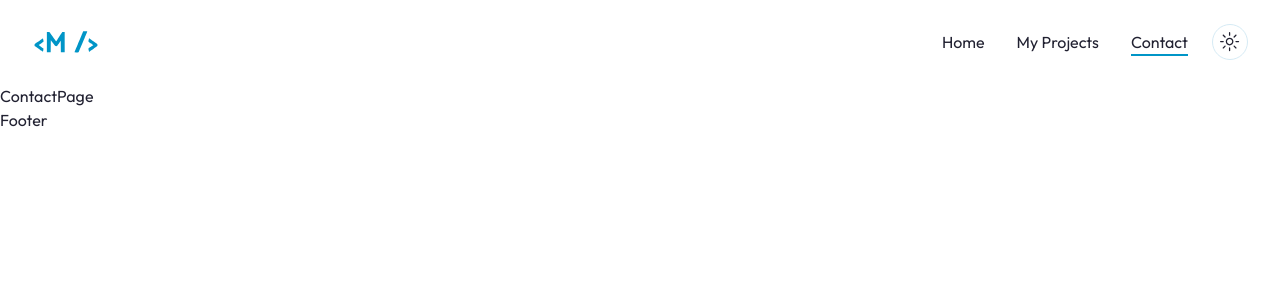
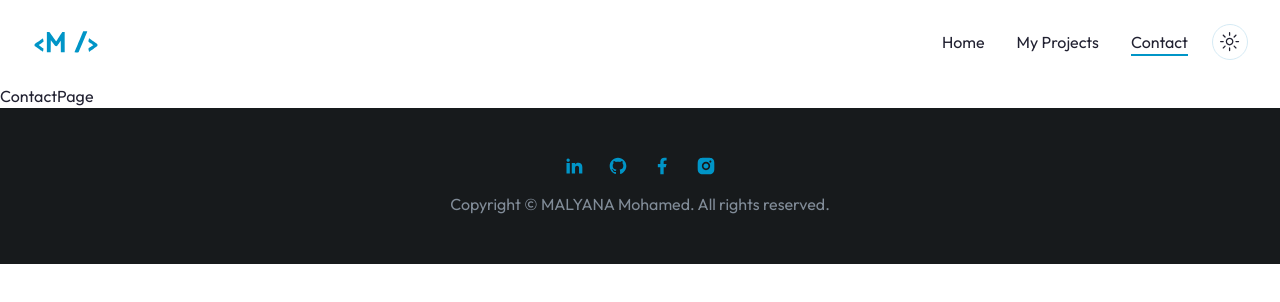
Before and after one commit to MalyanaSkyrim/portfolio, a Next.js app: page /contact in a window 1280 px wide. Shown: the top 302 px of the page. Built offline with nearby package versions, Linux system fonts and the light colour scheme.

Commit message:
add footer

```diff
--- a/app/globals.css
+++ b/app/globals.css
@@ -12,11 +12,11 @@
     --popover-foreground: 240 19% 16%;
     --primary: 195 100% 39.02%;
     --primary-foreground: 300 0% 100%;
-    --secondary: 240 19% 16%;
+    --secondary: 200 10% 10%;
     --secondary-foreground: 300 0% 100%;
-    --tertiary: 195 82% 99%;
+    --tertiary: 195 82% 97.5%;
     --muted: 60 4.8% 95.9%;
-    --muted-foreground: 200 15% 40%;
+    --muted-foreground: 210 10% 55%;
     --accent: 237 9% 96%;
     --accent-foreground: 24 9.8% 10%;
     --destructive: 0 84.2% 60.2%;
@@ -41,11 +41,11 @@
     --popover-foreground: 60 9.1% 97.8%;
     --primary: 195 100% 39.02%;
     --primary-foreground: 60 9.1% 97.8%;
-    --secondary: 210 32% 10%;
+    --secondary: 210 32% 9%;
     --secondary-foreground: 300 0% 100%;
-    --tertiary: 237 22% 20%;
+    --tertiary: 208 29% 12%;
     --muted: 12 6.5% 15.1%;
-    --muted-foreground: 200 14% 55%;
+    --muted-foreground: 200 14% 70%;
     --accent: 210 30% 19%;
     --accent-foreground: 300 0% 100%;
     --destructive: 0 72.2% 50.6%;
--- a/app/page.jsx
+++ b/app/page.jsx
@@ -2,6 +2,7 @@ import Hero from "@/components/Hero";
 import About from "@/components/About";
 import Services from "@/components/Services";
 import Work from "@/components/Work";
+import Cta from "@/components/Cta";
 
 export default function Home() {
   return (
@@ -10,6 +11,7 @@ export default function Home() {
       <About />
       <Services />
       <Work />
+      <Cta />
     </main>
   );
 }
--- a/components/About/index.jsx
+++ b/components/About/index.jsx
@@ -10,7 +10,7 @@ import Skills from "./Skills";
 
 const About = () => {
   return (
-    <section className="mt-16 pb-20 min-h-[85vh] lg:h-[860px]">
+    <section className="mt-16 pb-20 min-h-[85vh] lg:min-h-[700px]">
       <div className="container mx-auto">
         <h2 className="section-title mb-8 xl:mb-16 text-center mx-auto">
           About me
@@ -20,7 +20,7 @@ const About = () => {
             <DevImg containerClassName="bg-about-shape-light dark:bg-about-shape-dark w-[80vw] h-[80vw] max-w-[400px] max-h-[400px]  mx-auto bg-no-repeat bg-contain relative" />
           </div>
           <div className="flex-1">
-            <Tabs defaultValue="skills">
+            <Tabs defaultValue="personal">
               <TabsList className="w-full md:gap-x-2 grid md:grid-cols-3 md:w-[520px] mx-auto md:border-border md:border">
                 <TabsTrigger value="personal">Personal Info</TabsTrigger>
                 <TabsTrigger value="qualifications">Qualifications</TabsTrigger>
--- /dev/null
+++ b/components/Cta.jsx
@@ -0,0 +1,22 @@
+import Link from "next/link";
+import React from "react";
+import { Button } from "./ui/button";
+
+const Cta = () => {
+  return (
+    <section className="py-16 bg-tertiary">
+      <div className="container mx-auto">
+        <div className="flex flex-col items-center">
+          <h2 className="max-w-xl text-center mb-8">
+            Prepared to turn your ideas into reality? I'm here to help
+          </h2>
+          <Link href="/contact">
+            <Button>Contact me</Button>
+          </Link>
+        </div>
+      </div>
+    </section>
+  );
+};
+
+export default Cta;
--- a/components/Footer.jsx
+++ b/components/Footer.jsx
@@ -1,9 +1,22 @@
-import React from 'react'
+import React from "react";
+import Socials from "./Socials";
 
 const Footer = () => {
   return (
-    <footer>Footer</footer>
-  )
-}
+    <footer className="bg-secondary py-12">
+      <div className="container mx-auto">
+        <div className="flex flex-col items-center justify-between">
+          <Socials
+            containerClassName="flex gap-x-6 mx-auto xl:mx-0 mb-4"
+            iconClassName="text-primary text-[20px]"
+          />
+          <div className="text-muted-foreground">
+            Copyright &copy; MALYANA Mohamed. All rights reserved.
+          </div>
+        </div>
+      </div>
+    </footer>
+  );
+};
 
-export default Footer
+export default Footer;
--- a/components/Services.jsx
+++ b/components/Services.jsx
@@ -31,7 +31,7 @@ const servicesData = [
 
 const Services = () => {
   return (
-    <section className="mb-12 xl:mb-20">
+    <section className="mb-20 xl:mb-24">
       <div className="container mx-auto">
         <h2 className="section-title mb-[70px] lg:mb-16 text-center mx-auto">
           My Services
--- a/components/Work/index.jsx
+++ b/components/Work/index.jsx
@@ -48,7 +48,7 @@ const projectData = [
 
 const Work = () => {
   return (
-    <section className="relative mb-16 xl:mb-24">
+    <section className="relative mb-20 xl:mb-24">
       <div className="container mx-auto">
         <div className="max-w-[400px] mx-auto text-center flex flex-col justify-center items-center mb-10">
           <h2 className="section-title mb-4">Latest projects</h2>
```
